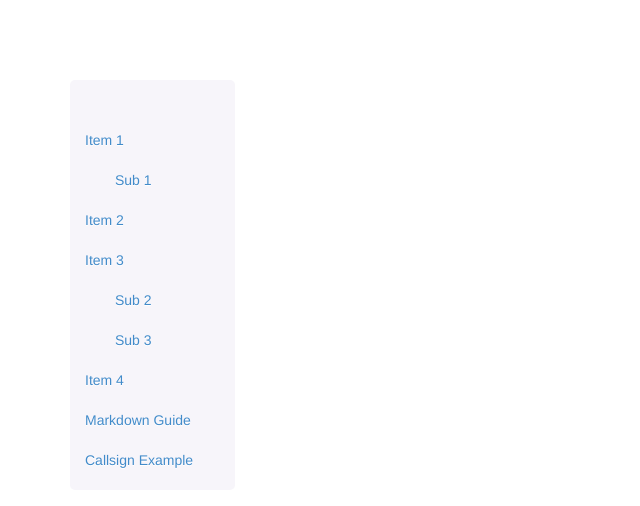
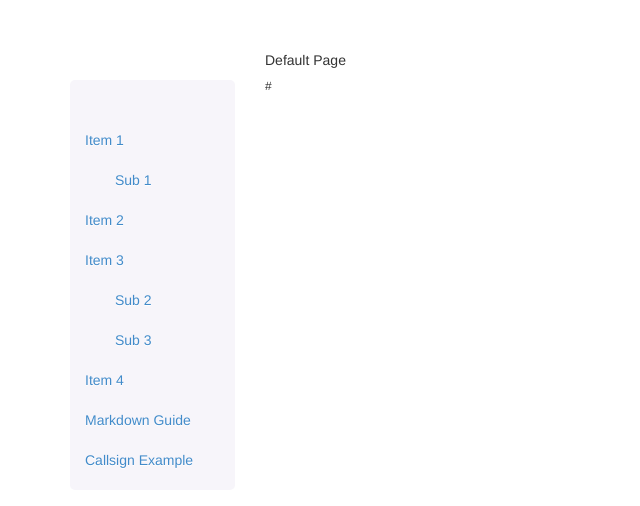
Before and after one commit to qbit/HamTemplate, a website: page index.html in a window 1280 px wide. Shown: the whole page, without its empty margins (0-640 px from the left). Drawn offline with Linux system fonts and the light colour scheme; no server answers.

Commit message:
add ability to easily specify a default page

```diff
--- a/index.html
+++ b/index.html
@@ -8,6 +8,11 @@
 	<title></title>
 	<link href="bower_components/bootstrap/dist/css/bootstrap.min.css" rel="stylesheet">
 	<link href="css/bs.css" rel="stylesheet">
+
+	<script>
+		var default_page = 'main.md';
+	</script>
+
 	<style>
 		.popover {
 			width: 100%;
--- a/javascript/main.js
+++ b/javascript/main.js
@@ -10,7 +10,7 @@ function loadPage(page) {
 		if (page) {
 			page = page.replace('#','') + '.md';
 		} else {
-			page = 'club.md';
+			page = default_page;
 		}
 	}
 
--- /dev/null
+++ b/texts/main.md
@@ -0,0 +1,2 @@
+Default Page
+############
```
Also changed, not shown: README.md.
